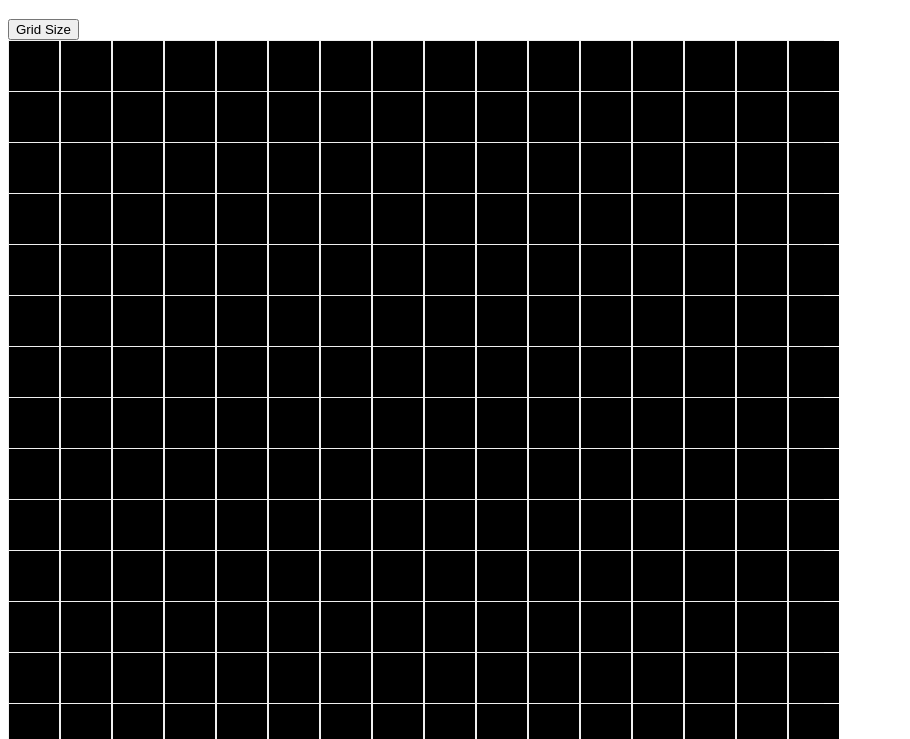
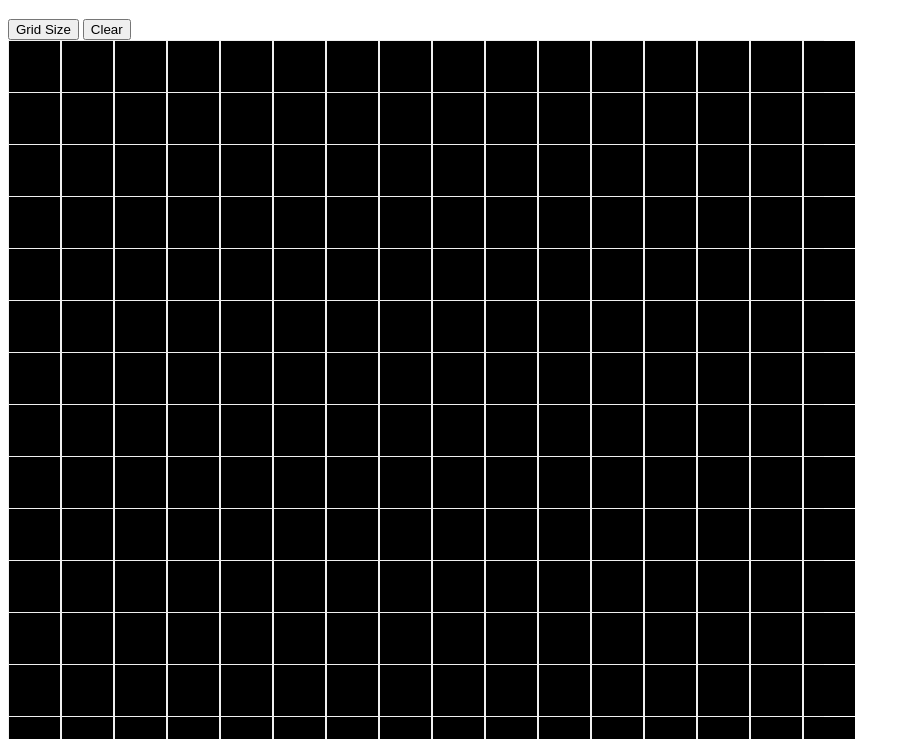
Before and after one commit to sderr01/odin-etchsketch, a plain HTML site: page index.html in a window 1280 px wide. Shown: the part 61-800 px from the top of the page, without its empty margins (0-910 px from the left). Drawn offline with Linux system fonts and the light colour scheme.

Commit message:
Completed the base etch a sketch!

```diff
--- a/index.html
+++ b/index.html
@@ -11,6 +11,7 @@
 
     <h1>Etch a Sketch</h1>
     <button id="gridsize">Grid Size</button>
+    <button id="clearBtn">Clear</button>
 
     <div class="container">    </div>
 
--- a/script.js
+++ b/script.js
@@ -19,9 +19,12 @@ function gridCreation(answer){
         // default: 816x816px, cell is 50x50px with 1px margin
         for (let i = 0; i < answer; i++){
             const node = document.createElement('div');
-            node.setAttribute('style', 'width: 50px; height: 50px; background: black');
+            node.style.width = 816/answer + "px";
+            node.style.height = 816/answer + "px";
+            node.style.backgroundColor = 'black';
             node.style.margin = '1px';
             col.appendChild(node);
+
 
             //  color change
             node.addEventListener('mouseover', function(e){
@@ -51,4 +54,5 @@ gridsize.addEventListener("click", function (e){
 });
 
 
+
 gridCreation();
--- a/styles.css
+++ b/styles.css
@@ -3,5 +3,6 @@
     height: 816px;
     background: rgb(240, 240, 240);
     display: flex;
+    margin-bottom: 40px;
 
 }
```
